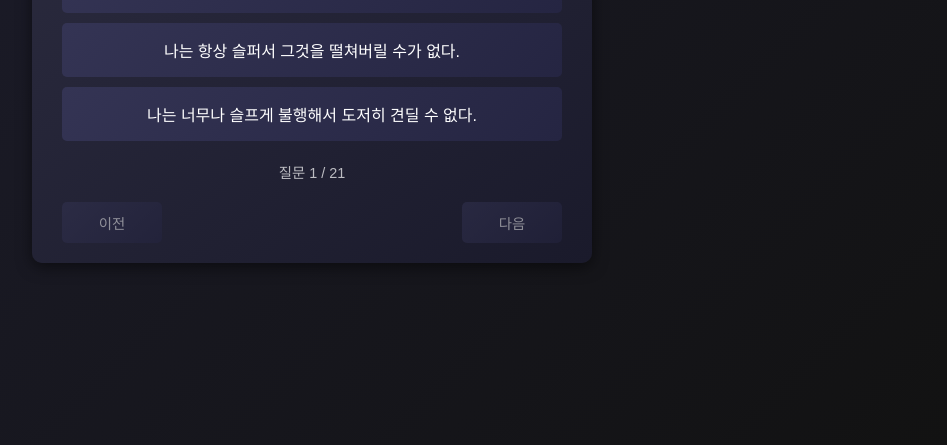
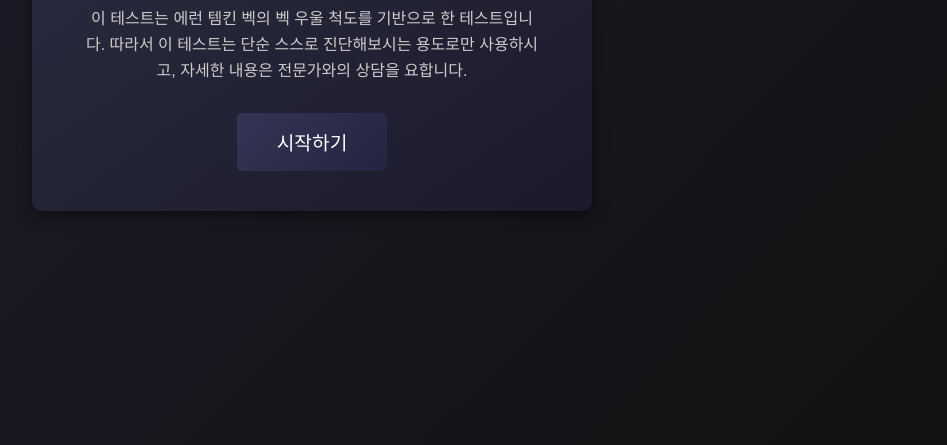
Before and after one commit to maykv/mentaltest, a plain HTML site: page depression.html in a window 1280 px wide. Shown: the part 355-800 px from the top of the page, without its empty margins (328-1275 px from the left). Drawn offline with Linux system fonts and the light colour scheme; a web font is replaced by a local one.

Commit message:
누군가의 흐아아안숨

```diff
--- a/depression.html
+++ b/depression.html
@@ -382,6 +382,62 @@
 const nextButton = document.getElementById("nextButton");
 const restartButton = document.getElementById("restartButton");
 
+// 시작 화면 요소 생성 및 스타일링
+const startScreen = document.createElement('div');
+startScreen.style.textAlign = 'center';
+startScreen.style.padding = '20px';
+
+const title = document.createElement('h1');
+title.textContent = '우울증 테스트';
+title.style.fontSize = '2em';
+title.style.marginBottom = '20px';
+
+const description = document.createElement('p');
+description.textContent = '이 테스트는 에런 템킨 벡의 벡 우울 척도를 기반으로 한 테스트입니다. 따라서 이 테스트는 단순 스스로 진단해보시는 용도로만 사용하시고, 자세한 내용은 전문가와의 상담을 요합니다.';
+description.style.fontSize = '1em';
+description.style.lineHeight = '1.6';
+description.style.marginBottom = '30px';
+description.style.color = '#cccccc';
+
+const startButton = document.createElement('button');
+startButton.textContent = '시작하기';
+startButton.style.background = 'linear-gradient(135deg, #343454, #252542)';
+startButton.style.padding = '15px 40px';
+startButton.style.borderRadius = '5px';
+startButton.style.border = 'none';
+startButton.style.cursor = 'pointer';
+startButton.style.color = '#ffffff';
+startButton.style.fontSize = '1.2em';
+startButton.style.transition = 'transform 0.3s, background 0.3s';
+
+startButton.onmouseover = () => {
+  startButton.style.background = 'linear-gradient(135deg, #464676, #353553)';
+  startButton.style.transform = 'scale(1.05)';
+};
+
+startButton.onmouseout = () => {
+  startButton.style.background = 'linear-gradient(135deg, #343454, #252542)';
+  startButton.style.transform = 'scale(1)';
+};
+
+// 요소들을 시작 화면에 추가
+startScreen.appendChild(title);
+startScreen.appendChild(description);
+startScreen.appendChild(startButton);
+
+// 기존 테스트 화면 숨기기
+document.getElementById("test").style.display = 'none';
+
+// 시작 화면을 container에 추가
+document.querySelector('.container').insertBefore(startScreen, document.getElementById("test"));
+
+// 시작하기 버튼 클릭 이벤트
+startButton.onclick = () => {
+  startScreen.style.display = 'none';
+  document.getElementById("test").style.display = 'block';
+  loadQuestion();
+};
+
 function loadQuestion() {
   const currentQ = questions[currentQuestion];
   questionEl.textContent = currentQ.question;
@@ -443,8 +499,8 @@
   currentQuestion = 0;
   scores = new Array(questions.length).fill(null);
   resultEl.style.display = "none";
-      document.getElementById("test").style.display = "block";
-      loadQuestion();
+  startScreen.style.display = "block";
+  document.getElementById("test").style.display = "none";
 };
 
 function showResult() {
@@ -475,8 +531,6 @@
   document.getElementById("test").style.display = "none";
 }
 
-    loadQuestion();
-
   </script>
 </body>
 </html>
```
Lines whose indentation alone changed are shown as unchanged.
